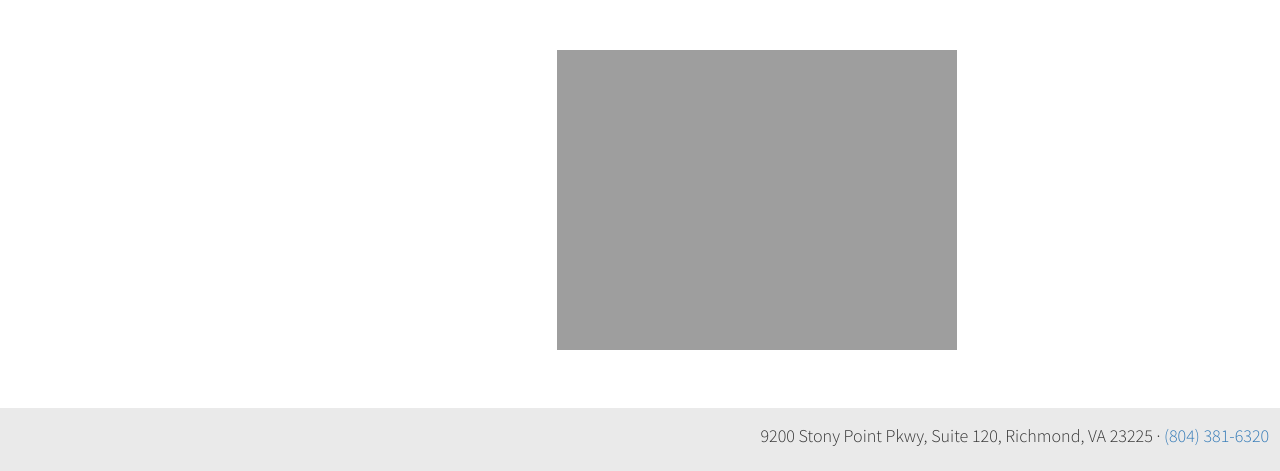
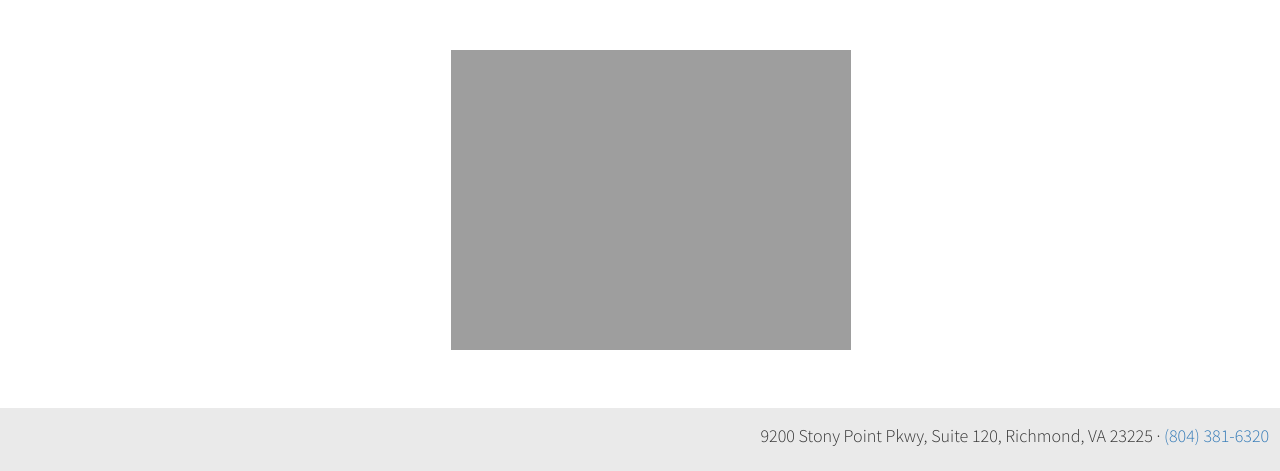
Before and after one commit to griffin-cigar/griffin-cigar.github.io, a Jekyll site: the page built from events.html, in a window 1280 px wide. Shown: the part 607-1078 px from the top of the page. Built offline with Jekyll 4.4.1, drawn with Linux system fonts in a browser that asks for light colours.

Commit message:
Correct spacing

```diff
--- a/events.html
+++ b/events.html
@@ -14,7 +14,7 @@
 </div> -->
 
 <div class="row main-body-container">
-  <div class="col-xs-12 col-sm-8 col-sm-offset-2 col-md-6 col-md-offset-4">
+  <div class="col-xs-12 col-sm-8 col-sm-offset-2 col-md-6 col-md-offset-3">
     <p class="main-body">
       <img src="{{ '/assets/images/2nd-annual-flyer.jpg' | absolute_url }}" class="img-responsive margin-auto">
     </p>
```
